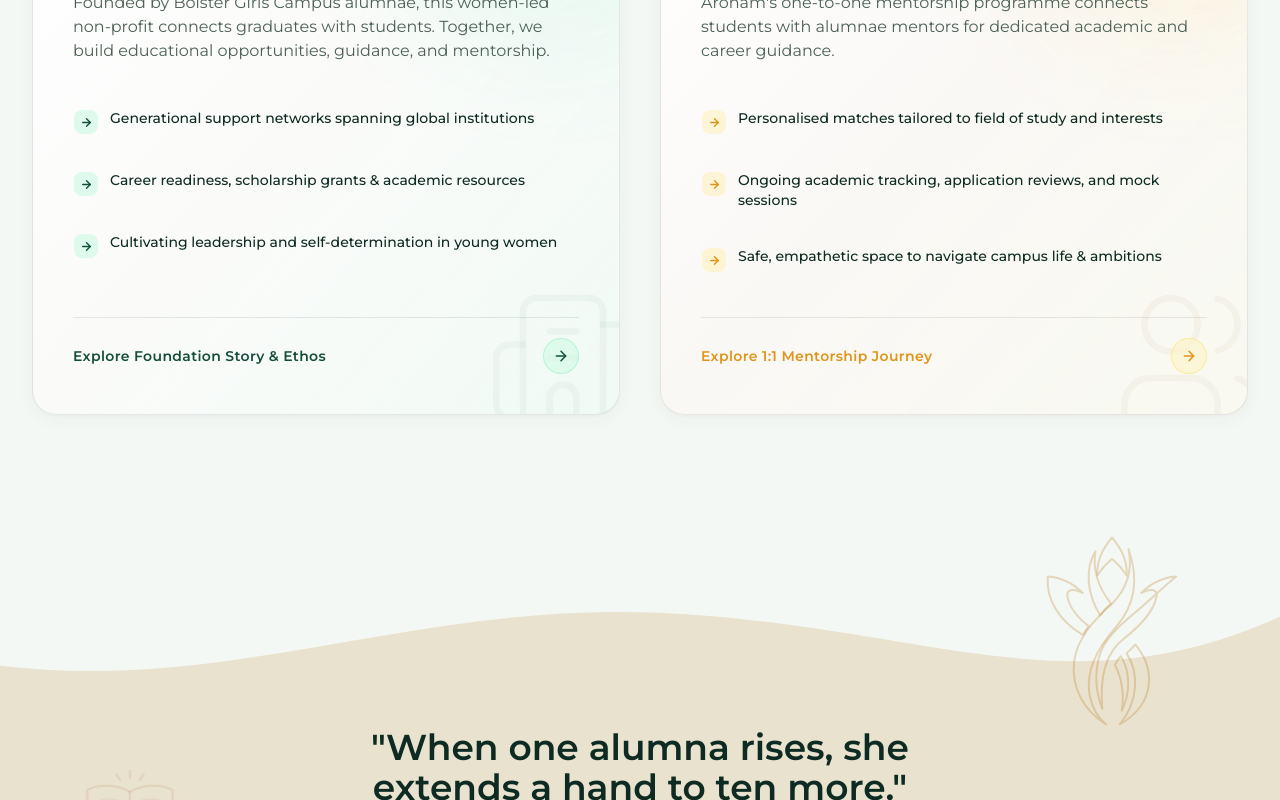
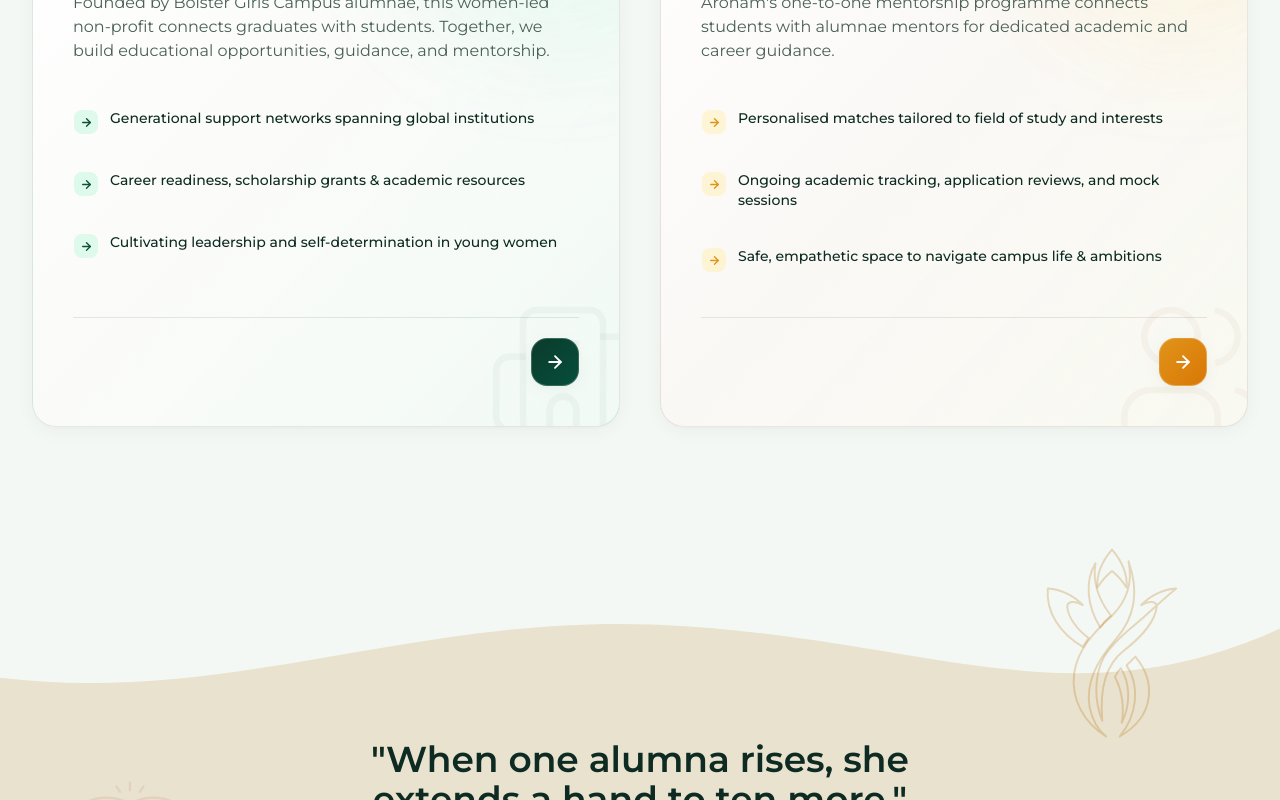
Before and after one commit to falahabdussalam/aroham, a React (Vite) app: page / in a window 1280 px wide. Shown: the part 1107-1907 px from the top of the page. Built offline with nearby package versions, Linux system fonts and the light colour scheme; no server answers.

Commit message:
Redesign pillar card action button and remove footer text labels

```diff
--- a/src/pages/HomePage.jsx
+++ b/src/pages/HomePage.jsx
@@ -27,7 +27,7 @@ export default function HomePage({ setActivePage, onOpenGetInvolved, mentorsCoun
                 el.muted = true;
                 el.setAttribute('playsinline', '');
                 el.setAttribute('webkit-playsinline', '');
-                el.play().catch(() => {});
+                el.play().catch(() => { });
               }
             }}
             className="absolute inset-0 w-full h-full object-cover"
@@ -187,11 +187,10 @@ export default function HomePage({ setActivePage, onOpenGetInvolved, mentorsCoun
                 </ul>
               </div>
 
-              {/* Bottom Interactive Action Footer */}
-              <div className="relative z-10 mt-8 pt-5 border-t border-emerald-950/10 flex items-center justify-between text-xs sm:text-sm font-semibold text-aroham-forest group-hover:text-emerald-700 transition-colors">
-                <span className="tracking-wide">Explore Foundation Story & Ethos</span>
-                <div className="w-9 h-9 rounded-full bg-emerald-100/60 border border-emerald-200/80 text-aroham-forest flex items-center justify-center group-hover:bg-aroham-forest group-hover:text-white group-hover:translate-x-1 transition-all duration-300 shadow-xs">
-                  <ArrowRight size={16} strokeWidth={2.2} />
+              {/* Bottom Action Button */}
+              <div className="relative z-10 mt-8 pt-5 border-t border-emerald-950/10 flex items-center justify-end">
+                <div className="w-12 h-12 rounded-2xl bg-gradient-to-br from-aroham-dark to-emerald-900 text-white shadow-soft group-hover:shadow-elevated group-hover:scale-105 group-hover:from-emerald-700 group-hover:to-emerald-800 transition-all duration-300 flex items-center justify-center border border-white/20 group-hover:ring-4 group-hover:ring-emerald-500/20">
+                  <ArrowRight size={20} strokeWidth={2.2} className="group-hover:translate-x-0.5 transition-transform duration-300" />
                 </div>
               </div>
             </div>
@@ -276,11 +275,10 @@ export default function HomePage({ setActivePage, onOpenGetInvolved, mentorsCoun
                 </ul>
               </div>
 
-              {/* Bottom Interactive Action Footer */}
-              <div className="relative z-10 mt-8 pt-5 border-t border-amber-950/10 flex items-center justify-between text-xs sm:text-sm font-semibold text-aroham-gold group-hover:text-amber-700 transition-colors">
-                <span className="tracking-wide">Explore 1:1 Mentorship Journey</span>
-                <div className="w-9 h-9 rounded-full bg-amber-100/60 border border-amber-200/80 text-aroham-gold flex items-center justify-center group-hover:bg-aroham-gold group-hover:text-white group-hover:translate-x-1 transition-all duration-300 shadow-xs">
-                  <ArrowRight size={16} strokeWidth={2.2} />
+              {/* Bottom Action Button */}
+              <div className="relative z-10 mt-8 pt-5 border-t border-amber-950/10 flex items-center justify-end">
+                <div className="w-12 h-12 rounded-2xl bg-gradient-to-br from-aroham-gold to-amber-600 text-white shadow-soft group-hover:shadow-elevated group-hover:scale-105 group-hover:from-amber-500 group-hover:to-amber-600 transition-all duration-300 flex items-center justify-center border border-white/20 group-hover:ring-4 group-hover:ring-amber-500/20">
+                  <ArrowRight size={20} strokeWidth={2.2} className="group-hover:translate-x-0.5 transition-transform duration-300" />
                 </div>
               </div>
             </div>
```
Lines whose indentation alone changed are shown as unchanged.
